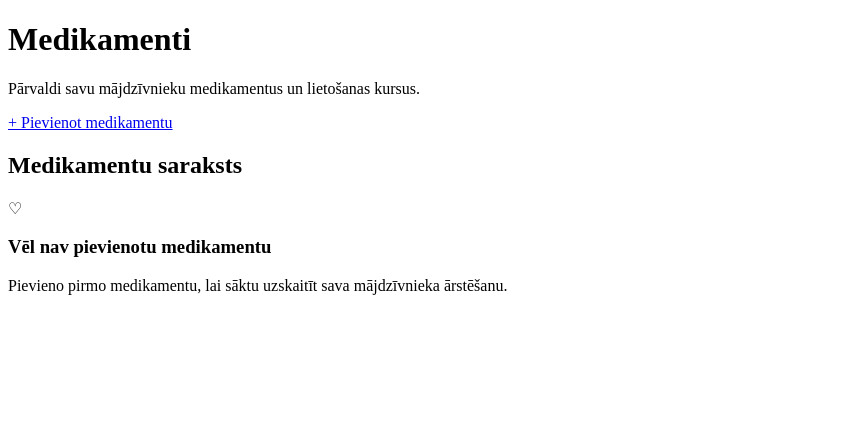
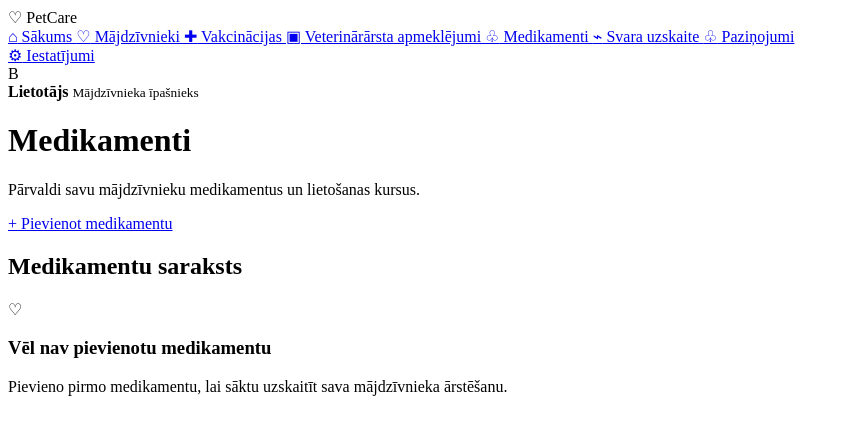
Before and after one commit to pankeki/mvas_kval, a Rails app: page /medications in a window 1280 px wide. Shown: the top 435 px of the page, without its empty margins (0-848 px from the left). Run offline with Rails 7, Linux system fonts and the light colour scheme; some libraries are stand-ins or nearby versions.

Commit message:
forgot to add the sidebar, so i added

```diff
--- a/src/app/views/medication/index.html.erb
+++ b/src/app/views/medication/index.html.erb
@@ -1,3 +1,54 @@
+<div class="app-layout">
+  <aside class="sidebar">
+    <div class="sidebar-logo">
+      <span class="logo-icon">♡</span>
+      <span>PetCare</span>
+    </div>
+
+    <nav class="sidebar-nav">
+      <%= link_to root_path, class: "sidebar-link" do %>
+        <span>⌂</span> Sākums
+      <% end %>
+
+      <%= link_to pets_path, class: "sidebar-link active" do %>
+        <span>♡</span> Mājdzīvnieki
+      <% end %>
+
+      <%= link_to vaccinations_path, class: "sidebar-link" do %>
+        <span>✚</span> Vakcinācijas
+      <% end %>
+
+      <%= link_to vet_visits_path, class: "sidebar-link" do %>
+        <span>▣</span> Veterinārārsta apmeklējumi
+      <% end %>
+
+      <%= link_to medications_path, class: "sidebar-link" do %>
+        <span>♧</span> Medikamenti
+      <% end %>
+
+      <%= link_to "#", class: "sidebar-link" do %>
+        <span>⌁</span> Svara uzskaite
+      <% end %>
+
+      <%= link_to "#", class: "sidebar-link" do %>
+        <span>♧</span> Paziņojumi
+      <% end %>
+    </nav>
+
+    <div class="sidebar-bottom">
+      <%= link_to "#", class: "sidebar-link" do %>
+        <span>⚙</span> Iestatījumi
+      <% end %>
+
+      <div class="sidebar-profile">
+        <div class="profile-avatar">B</div>
+        <div>
+          <strong>Lietotājs</strong>
+          <small>Mājdzīvnieka īpašnieks</small>
+        </div>
+      </div>
+    </div>
+  </aside>
   <div class="medication-page">
     <div class="page-header">
       <div>
@@ -20,3 +71,4 @@
       </div>
     </div>
   </div>
+</div>
```
Also changed, not shown: src/app/views/medication/new.html.erb (+52 -0 lines). Lines whose indentation alone changed are shown as unchanged.
